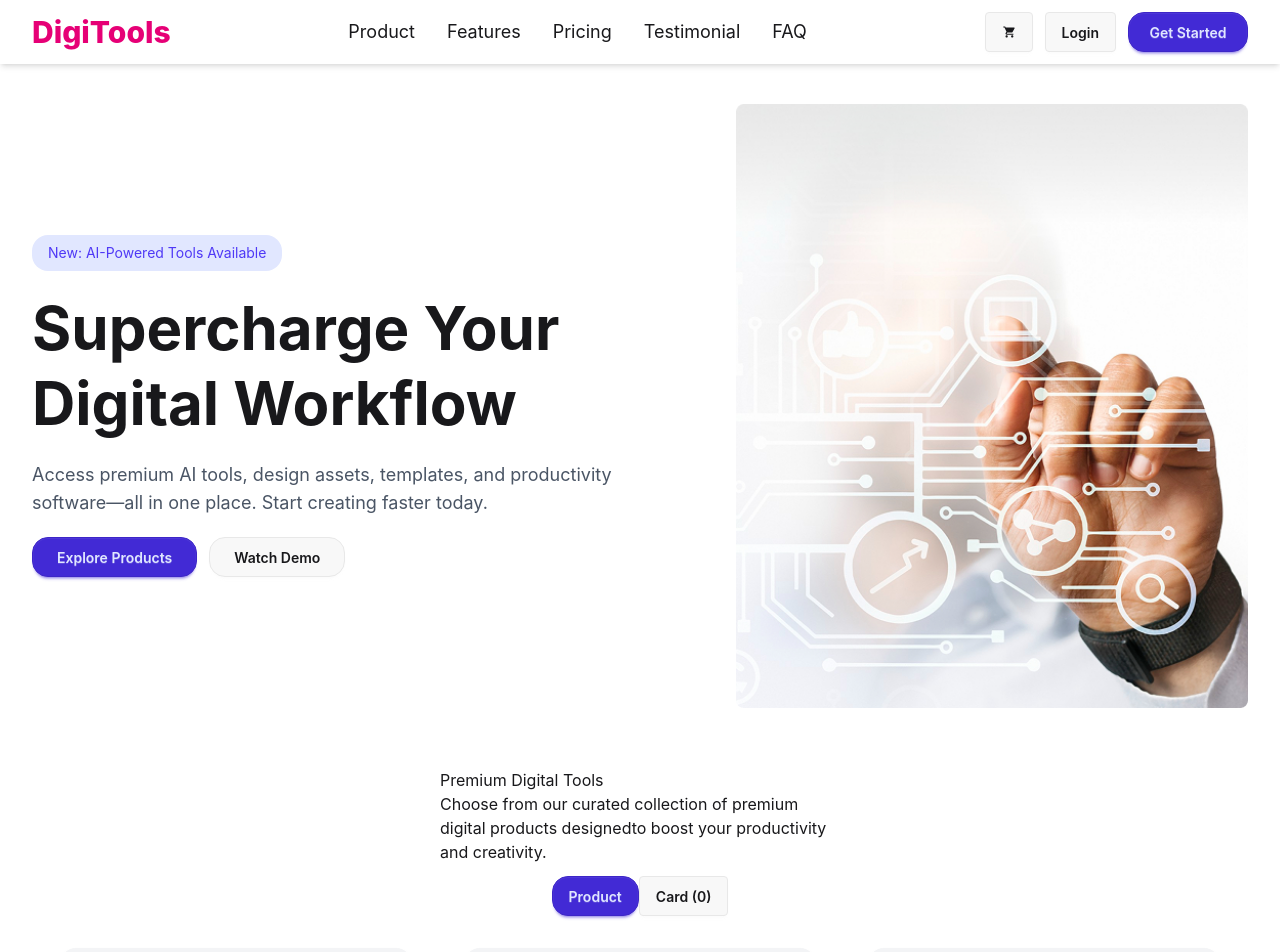
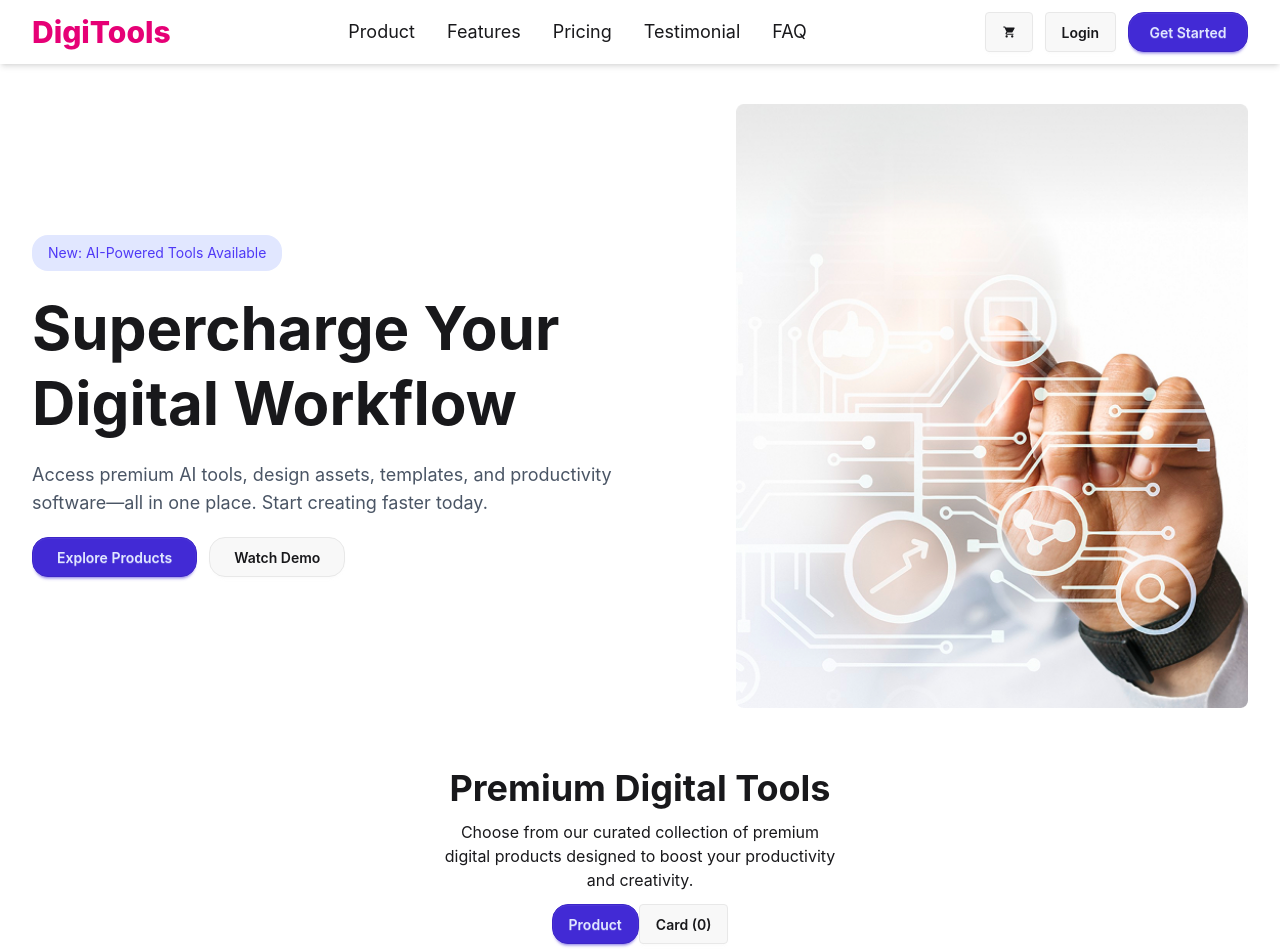
Before and after one commit to shihab-bhuiya/Ai-Subscription-Tools, a React (Vite) app: page / in a window 1280 px wide. Shown: the top 952 px of the page. Built offline with nearby package versions, Linux system fonts and the light colour scheme.

Commit message:
minor change on text design

```diff
--- a/src/App.jsx
+++ b/src/App.jsx
@@ -1,5 +1,5 @@
 
-import { Suspense } from 'react';
+import { Suspense} from 'react';
 import './App.css'
 import Start from './Component/Datum//Start'
 import Nav from './Component/Nav/Nav';
@@ -7,7 +7,7 @@ import Banner from './Component/Banner/Banner'
 import Step from './Component/Step/Step'
 import Pricing from './Component/Pricing/Pricing'
 import Footer from './Component/footer/Footer'
-
+  import { ToastContainer } from 'react-toastify';
 const dataFetch = async () =>{
   const res = await fetch("/data.json");
   return res.json();
@@ -20,18 +20,19 @@ const dataFetch = async () =>{
 function App() {
 
   const dataPromise = dataFetch();
+    // const [select,setSelect] = useState([]);
 
   return (
     <>
-   <Nav></Nav>
+   <Nav  ></Nav>
    <Banner></Banner>
    <Suspense fallback={<span className='loading-spinner'></span>}>
-    <Start dataPromise={dataPromise}> </Start>
+    <Start dataPromise={dataPromise}  > </Start>
    </Suspense>
    <Step></Step>
    <Pricing></Pricing>
    <Footer></Footer>
-
+      <ToastContainer />
 
     </>
   )
--- a/src/Component/Data/Data.jsx
+++ b/src/Component/Data/Data.jsx
@@ -1,10 +1,12 @@
 import React, { useState } from 'react';
+import { toast } from 'react-toastify';
 
 const Data = ({data, setSelectData, selectData}) => {
   const [isSelected, setIsSelected] = useState(false);
 
   const handler = () => {
     if (!selectData.some(item => item.id === data.id)) {
+      toast.success(`You Bought ${data.name} Succesfully`)
       setSelectData([...selectData, data]);
       setIsSelected(true);
     }
--- a/src/Component/Datum/Start.jsx
+++ b/src/Component/Datum/Start.jsx
@@ -8,14 +8,15 @@ const Start = ({dataPromise}) => {
     const [selectData,setSelectData] = useState([]);
     const clickHandler = (handeler) => {
         setSelectButton(handeler);
+
     }
     return (
         <div className='flex-col max-w-300 mx-auto m-5 space-y-3'>
-            <div className=' max-w-100 mx-auto items-center justify-center '>
-            <h2 className='mx-auto justify-center'>Premium Digital Tools</h2>
+            <div className=' max-w-100 mx-auto items-center justify-center text-center space-y-3'>
+            <h2 className='mx-auto justify-center font-bold text-4xl'>Premium Digital Tools</h2>
 
 
-            <p>Choose from our curated collection of premium digital products designedto boost your productivity and creativity.</p>
+            <p>Choose from our curated collection of premium digital products designed to boost your productivity and creativity.</p>
             </div>
 
             <div className='mx-auto flex  font-bold justify-center'>
--- a/src/Component/Nav/Nav.jsx
+++ b/src/Component/Nav/Nav.jsx
@@ -48,7 +48,7 @@ const Nav = () => {
           <h2 className="block hover:text-pink-600 cursor-pointer">FAQ</h2>
 
           <div className="flex flex-col gap-2 mt-2">
-            <button className="btn w-full flex justify-center items-center gap-2"><IoMdCart /> Cart</button>
+            <button className="btn btn-soft w-full flex justify-center items-center gap-2"><IoMdCart /> Cart()</button>
             <button className="btn w-full">Login</button>
             <button className="btn btn-primary w-full rounded-2xl">Start</button>
           </div>
```
